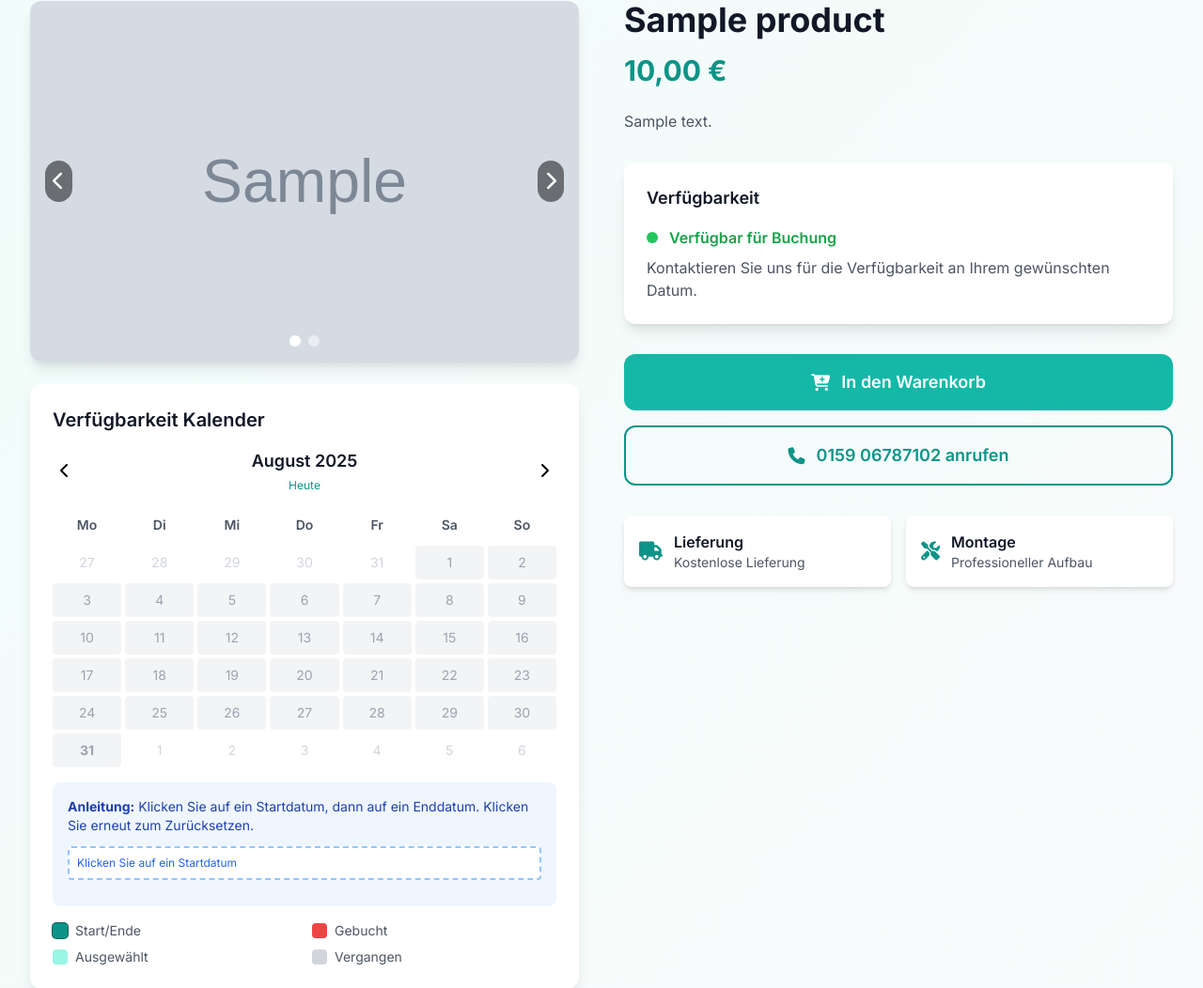
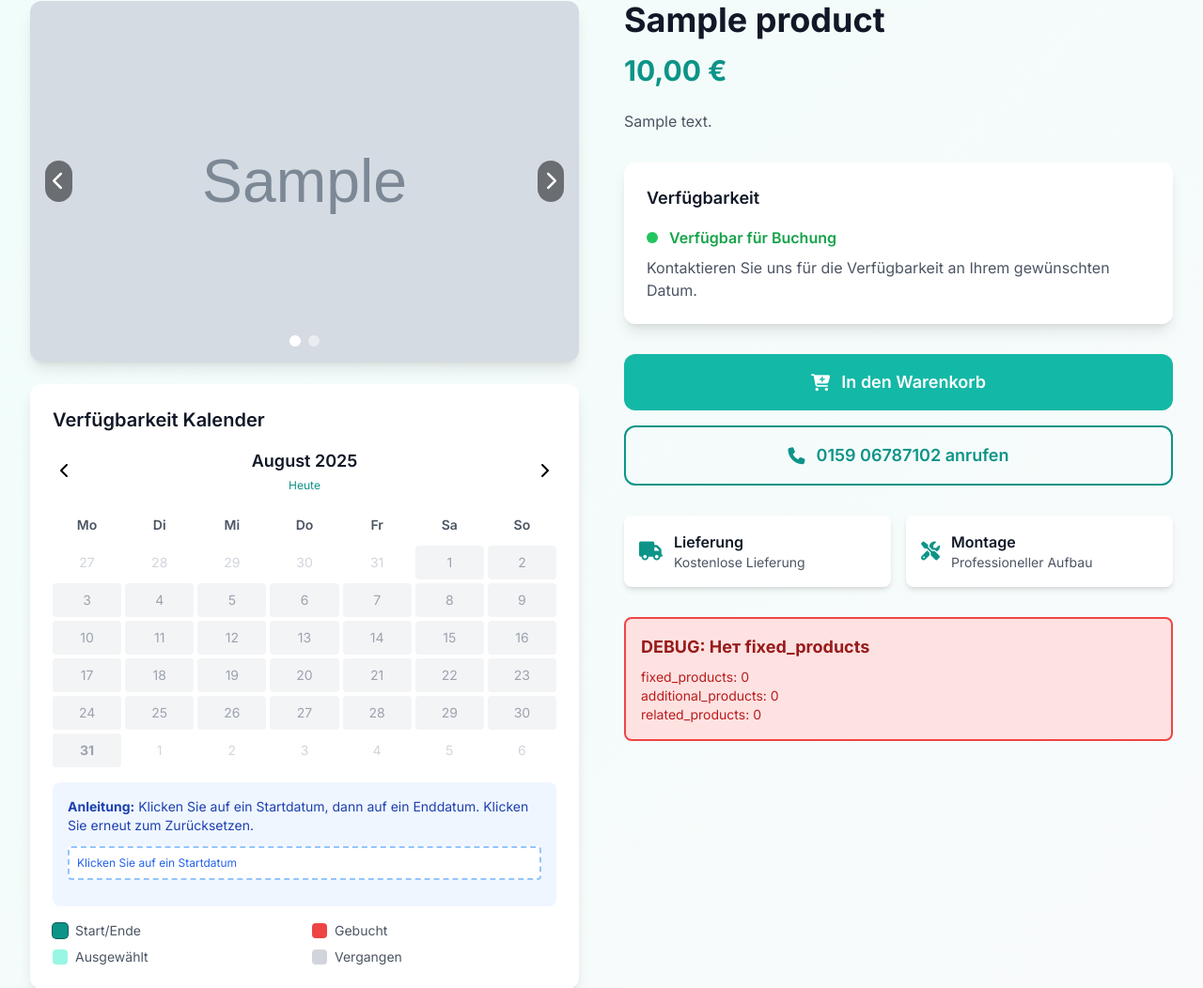
Before and after one commit to MitrofanovDm89/Site, a Django app: a page that uses templates/catalog/product_detail.html in a window 1280 px wide. Shown: the part 168-1220 px from the top of the page at 94% size. Run offline with Django 4.2, Linux system fonts and the light colour scheme; tables that the repository leaves empty hold one stand-in row (values such as "Sample post"); grey boxes marked "Sample" are stand-in pictures; some libraries are stand-ins or nearby versions.

Commit message:
Fix additional_products variable and add debug info for Zusätzliche Produkte

```diff
--- a/catalog/views.py
+++ b/catalog/views.py
@@ -335,6 +335,8 @@ def product_detail(request, slug):
 
     # Добавляем случайные товары из той же категории до общего количества 4
     remaining_slots = 4 - len(fixed_products)
+    additional_products = []
+
     if remaining_slots > 0:
         # Исключаем текущий товар и уже добавленные фиксированные
         excluded_ids = [product.id] + [p.id for p in fixed_products]
--- a/templates/catalog/product_detail.html
+++ b/templates/catalog/product_detail.html
@@ -295,6 +295,14 @@
                         </div>
                         {% endfor %}
                     </div>
+                </div>
+                {% else %}
+                <!-- DEBUG: Нет fixed_products -->
+                <div class="mt-8 p-4 bg-red-100 border-2 border-red-500 rounded-lg">
+                    <h3 class="text-lg font-bold text-red-800 mb-2">DEBUG: Нет fixed_products</h3>
+                    <p class="text-sm text-red-700">fixed_products: {{ fixed_products|length }}</p>
+                    <p class="text-sm text-red-700">additional_products: {{ additional_products|length }}</p>
+                    <p class="text-sm text-red-700">related_products: {{ related_products|length }}</p>
                 </div>
                 {% endif %}
             </div>
```
